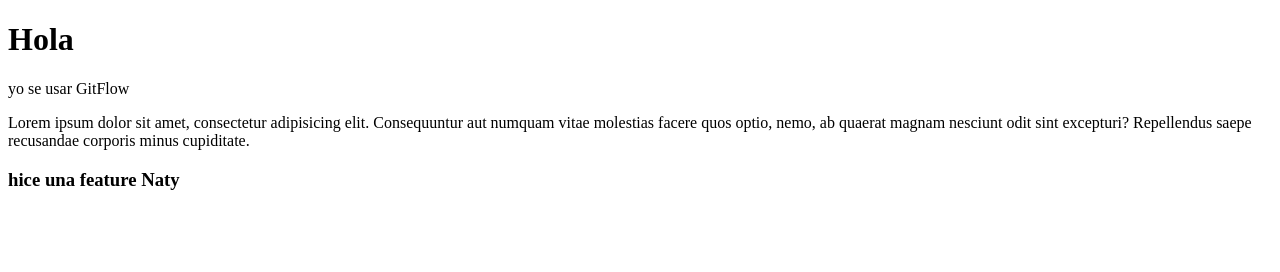
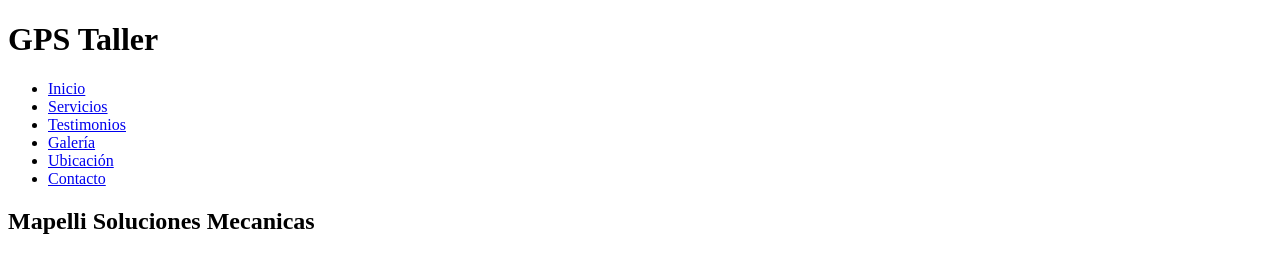
Before and after one commit to PameAl/LandinFerreteria, a plain HTML site: page index.html in a window 1280 px wide. Drawn offline with Linux system fonts and the light colour scheme.

Commit message:
feature: modifique el index

```diff
--- a/index.html
+++ b/index.html
@@ -6,11 +6,38 @@
     <title>Document</title>
 </head>
 <body>
-    <h1>Hola</h1>
-    <p>yo se usar GitFlow</p>
-    <p>Lorem ipsum dolor sit amet, consectetur adipisicing elit. Consequuntur aut numquam vitae molestias facere quos optio, nemo, ab quaerat magnam nesciunt odit sint excepturi? Repellendus saepe recusandae corporis minus cupiditate.</p>
-    <div>
-        <h3>hice una feature Naty</h3>
-    </div>
+    <header>
+        <div class="container__menu">
+            <div class="logo">
+        <h1 class="titulo footer">GPS Taller</h1>
+            </div>
+            <div class="menu">
+                <i class="fas fa-bars" id="btn_menu"></i>
+                <div id="back_menu"></div>
+                <nav id="nav">
+                  <ul>
+                    <li><a href="#Inicio" id="selected">Inicio</a></li>
+                    <li><a href="#MiServicios">Servicios</a></li>
+                    <li><a href="#Testimonios">Testimonios</a></li>
+                    <li><a href="#Galería">Galería</a></li>
+                    <li><a href="#Ubicación" >Ubicación</a></li>
+                    <li><a href="#Contacto">Contacto</a></li>
+                  </ul>
+                </nav>
+              </div>
+            </div>
+          </header>
+
+    <section class="hero" id="Inicio">
+        <div class="contenido-hero">
+            <!--<h2 class="titulo">Hapy Kids <span>Guardería</span></h2>-->
+            <h2 class="titulo"> Mapelli Soluciones Mecanicas</h2>
+
+        </div> <!--contenido-hero (asi se comenta)-->
+
+
+    </section>
+
+
 </body>
 </html>
```
